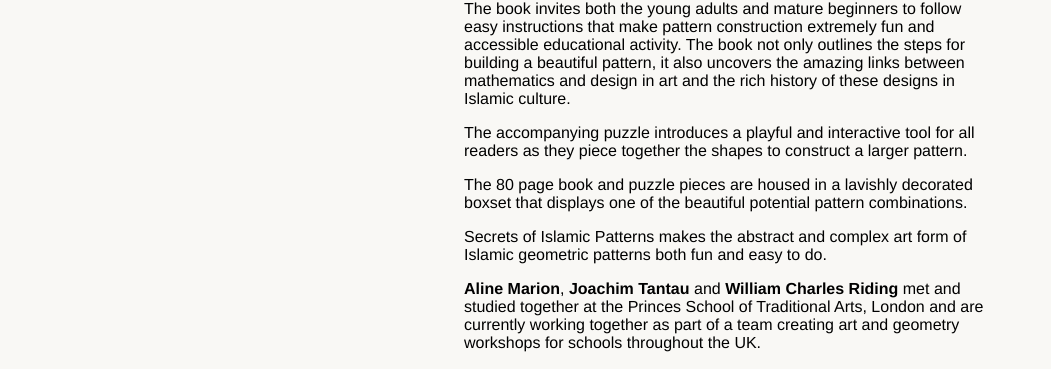
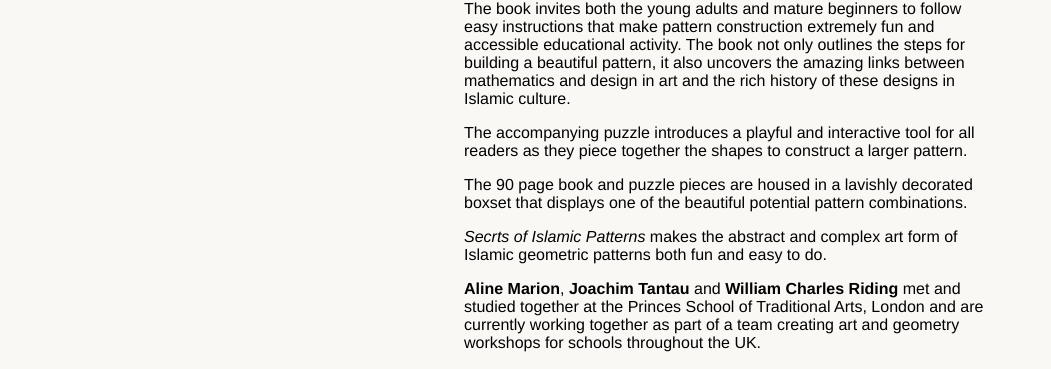
Before and after one commit to darcysaum/assembly-house, a Jekyll site: the page built from books/secrets-of-islamic-patterns.html, in a window 1280 px wide. Shown: the part 951-1320 px from the top of the page, without its empty margins (6-1057 px from the left). Built offline with Jekyll 4.4.1, drawn with Linux system fonts in a browser that asks for light colours; some web fonts are replaced; Markdown is read by kramdown in place of the engine named in the settings; comment, search, counter and statistics services are not loaded.

Commit message:
Updated secrets-of-islamic-patterns.html

```diff
--- a/books/secrets-of-islamic-patterns.html
+++ b/books/secrets-of-islamic-patterns.html
@@ -8,7 +8,6 @@
 dimensions: "8.5” x 7.5” x 1.5\""
 publish_date: Published October 2014
 ISBN: "ISBN: 978-0-9936588-0-8"
-
 thumbs:
   - "/img/secrets-box-cover.png"
   - "/img/secrets-box-inside.png"
@@ -19,8 +18,8 @@
 
 <p>The accompanying puzzle introduces a playful and interactive tool for all readers as they piece together the shapes to construct a larger pattern.</p>
 
-<p>The 80 page book and puzzle pieces are housed in a lavishly decorated boxset that displays one of the beautiful potential pattern combinations.</p>
+<p>The 90 page book and puzzle pieces are housed in a lavishly decorated boxset that displays one of the beautiful potential pattern combinations.</p>
 
-<p>Secrets of Islamic Patterns makes the abstract and complex art form of Islamic geometric patterns both fun and easy to do.</p>
+<p><i>Secrts of Islamic Patterns</i> makes the abstract and complex art form of Islamic geometric patterns both fun and easy to do.</p>
 
 <p><strong>Aline Marion</strong>, <strong>Joachim Tantau</strong> and <strong>William Charles Riding</strong> met and studied together at the Princes School of Traditional Arts, London and are currently working together as part of a team creating art and geometry workshops for schools throughout the UK.</p>
```
